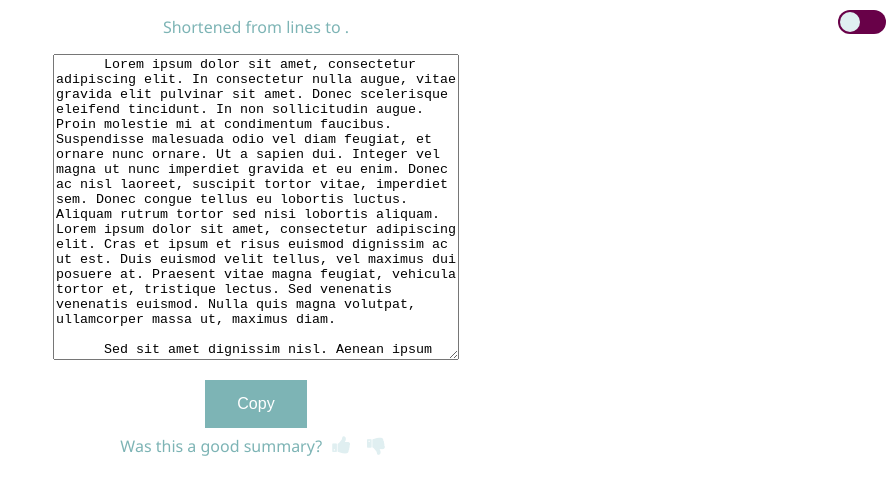
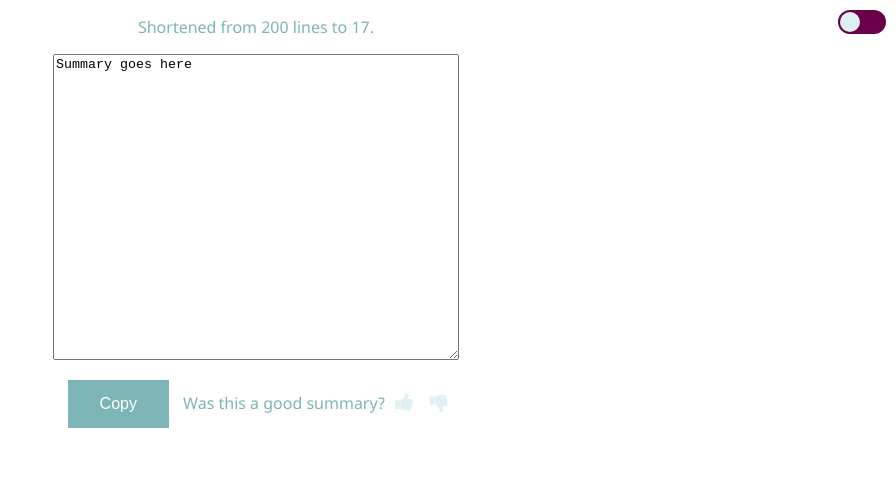
Before and after one commit to ju-de/distl, a browser extension: page summarize.html in a window 1280 px wide. Shown: the whole page, without its empty margins (384-1280 px from the left). Drawn offline with Linux system fonts and the light colour scheme.

Commit message:
summary page now functional

```diff
--- a/css/style.css
+++ b/css/style.css
@@ -1,5 +1,5 @@
 .toggle{
-  position:absolute;
+  position: absolute;
   top:10px;
   right: 10px;
 }
@@ -31,7 +31,7 @@
 }
 
 .content button:focus{
-  outline:0;
+  outline: 0;
 }
 
 .content button.main {
@@ -41,11 +41,9 @@
   padding: 15px 32px;
   text-align: center;
   text-decoration: none;
-  display: inline-block;
   font-size: 16px;
-  display: block;
-  margin-left: auto;
-  margin-right: auto;
+  margin-left: 10px;
+  margin-right: 10px;
 
   -webkit-transition-duration: 0.4s;
   transition-duration: 0.4s;
--- a/js/summary.js
+++ b/js/summary.js
@@ -1,13 +1,27 @@
 function getSummary() {
-	console.log("we in this");
 
-	var oldLength = 100;
-	var summary = "text goes here";
+	var oldLength = 200;
+	var summary = 'Summary goes here';
 	var newLength = summary.length;
 
-	console.log(oldLength, summary, newLength);
+	// set length stats
+	document.querySelector('.content .lengths .oldLength').innerHTML = oldLength;
+	document.querySelector('.content .lengths .newLength').innerHTML = newLength;
 
-	document.querySelector('.content .oldLength').innerHTML = oldLength;
-	document.querySelector('.content .newLength').innerHTML = newLength;
+	// set summary output
 	document.getElementById('summary').value = summary;
+
 }
+
+function onCopy() {
+
+	window.close();
+
+}
+
+window.onload = function() {
+
+  getSummary();
+  document.getElementById("copy").addEventListener("click", onCopy);
+
+}
--- a/summarize.html
+++ b/summarize.html
@@ -31,9 +31,8 @@
         </label>
       </div>
     <div class="content">
-      <p>Shortened from <span class='oldLength'></span> lines to <span class='newLength'></span>.</p>
-      <div class="container">
-      <textarea class="summary" readonly>
+      <p class="lengths">Shortened from <span class="oldLength">100</span> lines to <span class="newLength">2</span>.</p>
+      <textarea id="summary" readonly>
       Lorem ipsum dolor sit amet, consectetur adipiscing elit. In consectetur nulla augue, vitae gravida elit pulvinar sit amet. Donec scelerisque eleifend tincidunt. In non sollicitudin augue. Proin molestie mi at condimentum faucibus. Suspendisse malesuada odio vel diam feugiat, et ornare nunc ornare. Ut a sapien dui. Integer vel magna ut nunc imperdiet gravida et eu enim. Donec ac nisl laoreet, suscipit tortor vitae, imperdiet sem. Donec congue tellus eu lobortis luctus. Aliquam rutrum tortor sed nisi lobortis aliquam. Lorem ipsum dolor sit amet, consectetur adipiscing elit. Cras et ipsum et risus euismod dignissim ac ut est. Duis euismod velit tellus, vel maximus dui posuere at. Praesent vitae magna feugiat, vehicula tortor et, tristique lectus. Sed venenatis venenatis euismod. Nulla quis magna volutpat, ullamcorper massa ut, maximus diam.
 
       Sed sit amet dignissim nisl. Aenean ipsum elit, bibendum quis magna a, lobortis maximus dolor. Suspendisse pharetra ornare mi a ultrices. Sed ullamcorper turpis in molestie semper. Vestibulum mauris ligula, fermentum a tellus quis, luctus molestie elit. Lorem ipsum dolor sit amet, consectetur adipiscing elit. Duis pretium eros dui, ut vestibulum purus hendrerit dictum. Quisque fermentum nisl eu nulla molestie convallis. Sed interdum nisi vel arcu luctus, nec ullamcorper augue convallis. Duis ut nisi ac massa aliquet ullamcorper. Quisque ac mi eu sapien elementum tincidunt quis ac lacus. Nullam blandit, urna non posuere pulvinar, mauris lectus maximus dolor, eget dictum nibh lectus nec tellus. Vivamus felis turpis, facilisis et lacus quis, faucibus sagittis felis. Maecenas eu viverra tortor.
@@ -43,9 +42,7 @@
       Morbi quis malesuada est. Curabitur vel nisi non dui auctor interdum. Cras orci nibh, gravida in lacus vel, ultricies sagittis eros. Cras sem lorem, interdum a varius nec, pharetra nec elit. Ut ut ante viverra, euismod purus at, tincidunt risus. Aenean laoreet sed mi at porta. Nam ullamcorper libero sapien, eget commodo erat interdum sed. Proin sodales iaculis consequat. Quisque at sagittis turpis. Integer mattis magna nunc. Praesent at sodales nunc. Cras augue risus, egestas sit amet accumsan et, tristique quis ipsum. Proin eu congue ligula. Proin maximus odio vel tortor vestibulum, at aliquet neque volutpat. Praesent tristique consectetur odio, eu pulvinar dolor euismod sit amet. Cras eleifend a est in tincidunt.
 
       Proin vel fringilla ligula. Cum sociis natoque penatibus et magnis dis parturient montes, nascetur ridiculus mus. Aenean aliquam velit sem, quis pulvinar lorem sollicitudin et. Donec in neque tortor. Sed vehicula turpis in iaculis pulvinar. Proin sagittis neque sit amet magna commodo, sit amet semper ante scelerisque. Etiam bibendum ullamcorper elit at malesuada. Donec luctus, diam sed semper varius, lorem dui facilisis nulla, in facilisis massa est in neque. Cras tortor purus, faucibus et eros nec, pulvinar lacinia dolor. Curabitur nec ipsum laoreet, lacinia felis at, faucibus enim. Donec id ipsum vitae mi hendrerit tristique eu quis nulla.</textarea>
-      </div>
-      <!-- window.close(); -->
-        <button class="main">Copy</button>
+        <button class="main" id="copy">Copy</button>
         Was this a good summary?
         <button class="rate"><i class="fa fa-thumbs-up"></i></button>
         <button class="rate"><i class="fa fa-thumbs-down"></i></button>
```
Also changed, not shown: popup.html (+2 -1 lines).
